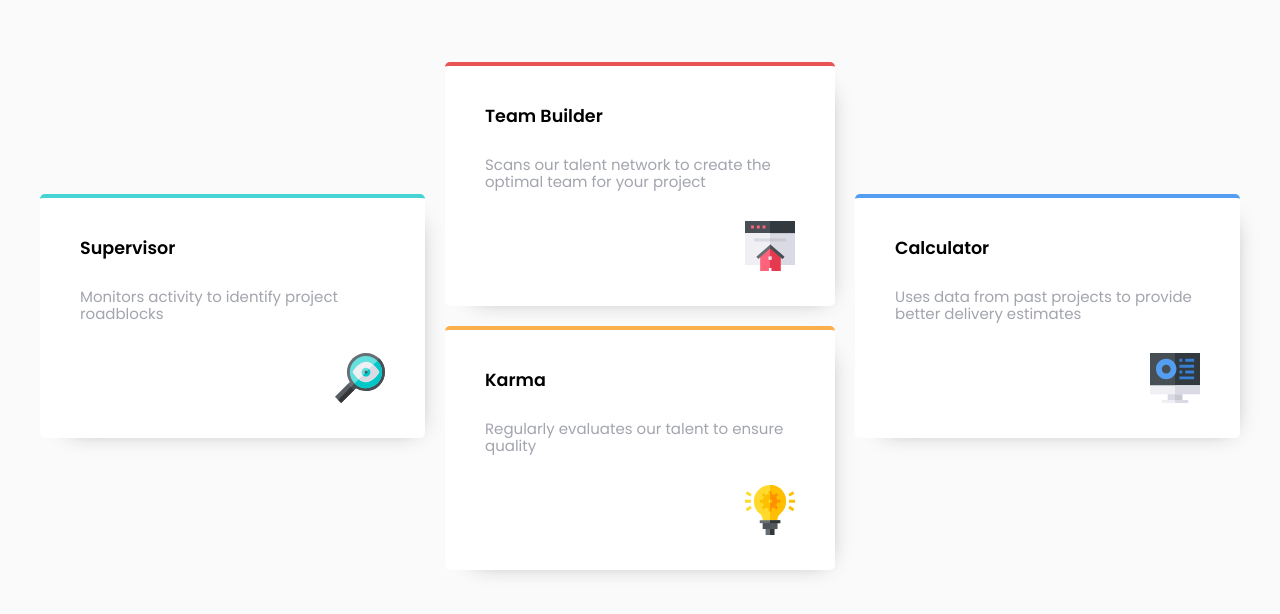
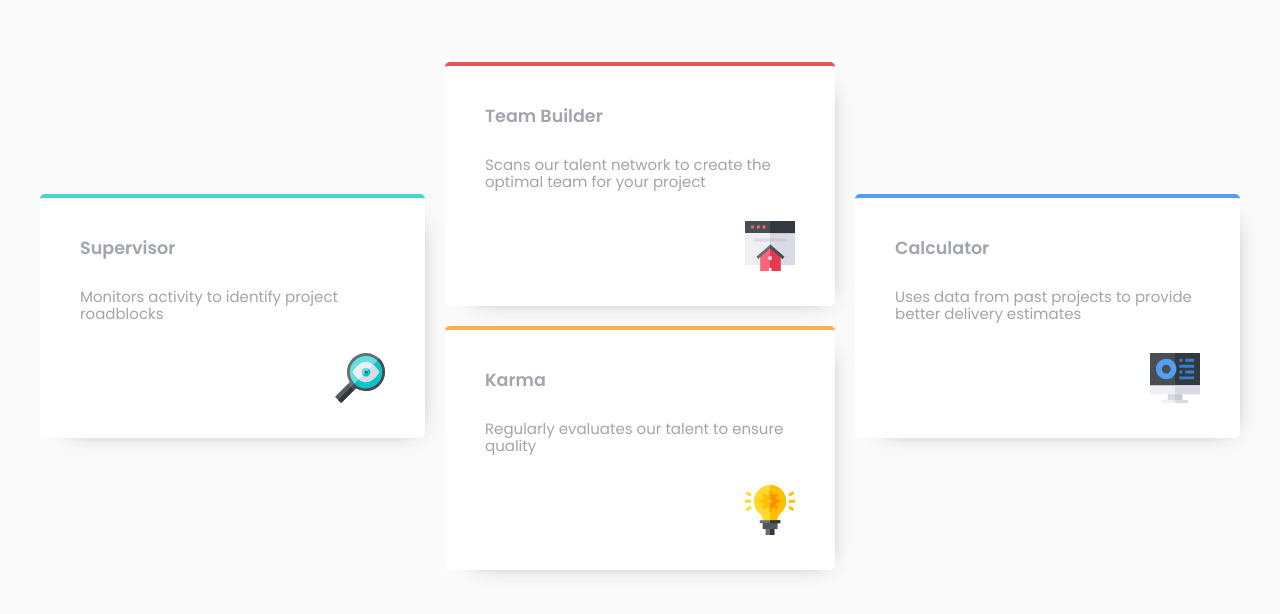
Before and after one commit to ESP420/100DaysOfProjects, a plain HTML site: page 14-day-four-card-feature-section/index.html in a window 1280 px wide. Shown: the part 220-834 px from the top of the page. Drawn offline with Linux system fonts and the light colour scheme.

Commit message:
card color text

```diff
--- a/14-day-four-card-feature-section/css/styles.css
+++ b/14-day-four-card-feature-section/css/styles.css
@@ -119,9 +119,9 @@ main {
 
 }
 
-.card__title {}
-
-.card__subTitle {}
+.card__title {
+    color: var(--Grayish-Blue);
+}
 
 .card__description {
     color: var(--Grayish-Blue);
```
